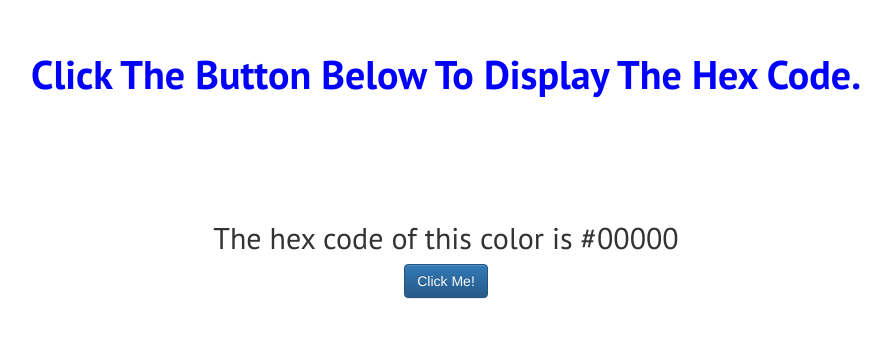
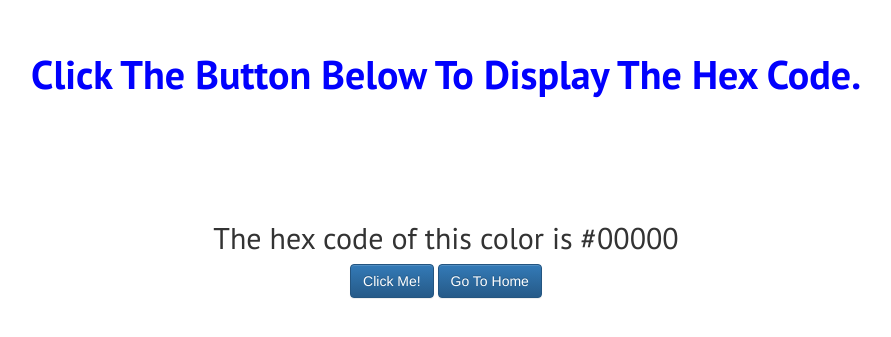
Before and after one commit to RehanTharusha/JS-Practice-1-Hex-Color-Changer, a plain HTML site: page index.html in a window 1280 px wide. Shown: the part 235-572 px from the top of the page, without its empty margins (194-1085 px from the left). Drawn offline with nearby package versions, Linux system fonts and the light colour scheme.

Commit message:
added "Home" button

```diff
--- a/index.html
+++ b/index.html
@@ -25,6 +25,7 @@
             <h2>The hex code of this color is #<span id="hex-code">00000</span></h2>
 
             <button onclick="changeColor()" type="button" class="btn btn-primary">Click Me!</button>
+            <a href="https://rehantharusha.github.io/"><button type="button" class="btn btn-primary">Go To Home</button></a>
         </div>
     </div>
 
--- a/styles.css
+++ b/styles.css
@@ -1,6 +1,5 @@
 @import url('https://fonts.googleapis.com/css2?family=PT+Sans:wght@400;700&display=swap');
 /* font-family: 'PT Sans', sans-serif; */
-
 
 .container{
     width: 95%;
```
